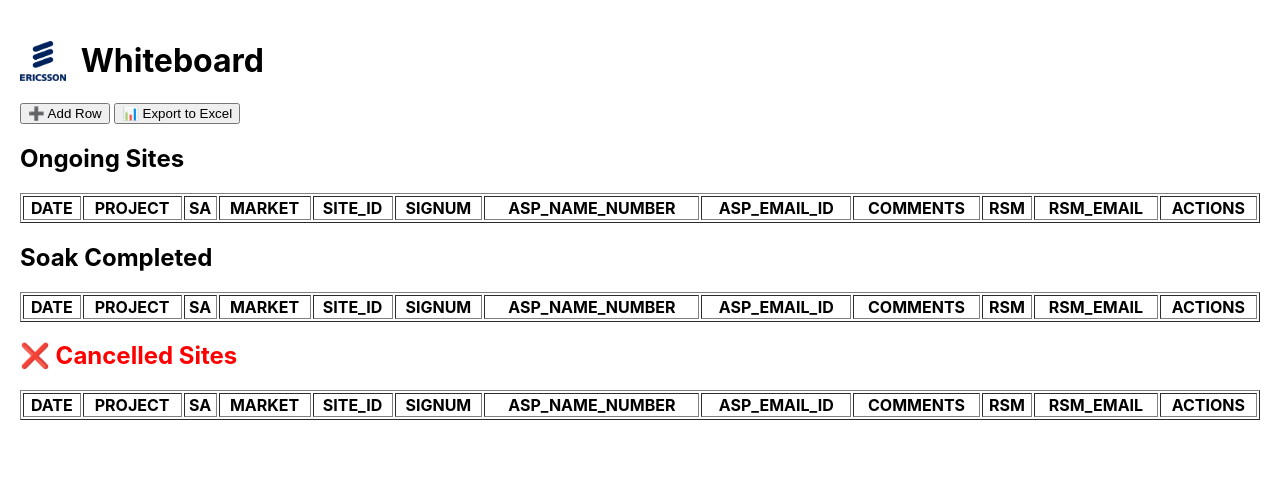
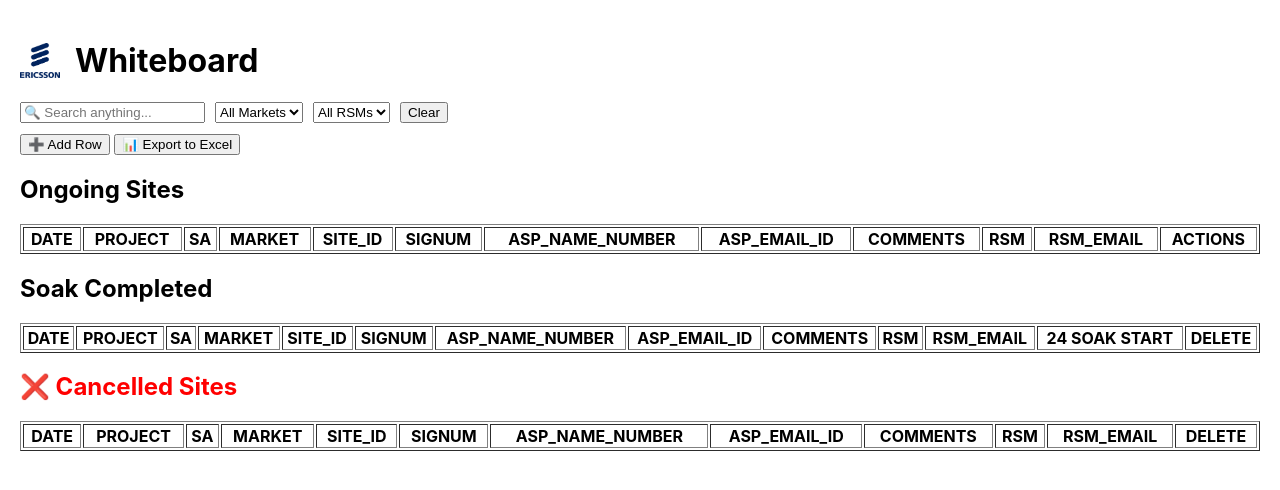
Before and after one commit to singhvivekbahadur-sudo/whiteboard-ui, a React (Create React App) app: page / in a window 1280 px wide. Shown: the top 490 px of the page. Built offline with nearby package versions, Linux system fonts and the light colour scheme.

Commit message:
Update market range logic for PNW and CAR/TN

```diff
--- a/src/App.js
+++ b/src/App.js
@@ -8,22 +8,45 @@ const EMAILJS_PUBLIC_KEY = "a1fQr9xeIiL4hJlH8";
 const TEMPLATE_SOAK = "template_tkia51p";
 const TEMPLATE_CANCEL = "template_y3pl72a";
 
-/* ================= CONSTANTS ================= */
-const DAY_24_MS = 24 * 60 * 60 * 1000;
-
 /* ================= MARKET RULES ================= */
 const MARKET_RANGES = [
+  // PNW
   { from: 0, to: 8, market: "PNW", rsm: "Jesus Ruben", email: "jesus.ruben.luna@ericsson.com" },
+  { from: 300, to: 308, market: "PNW", rsm: "Jesus Ruben", email: "jesus.ruben.luna@ericsson.com" },
+
+  // MTN
   { from: 10, to: 17, market: "MTN", rsm: "Supashya Saurav", email: "supashya.saurav@ericsson.com" },
+
+  // SW
   { from: 20, to: 27, market: "SW", rsm: "Vivek Kumar", email: "vivek.j.kumar@ericsson.com" },
+
+  // NoCal
   { from: 30, to: 38, market: "NoCal", rsm: "Jesus Ruben", email: "jesus.ruben.luna@ericsson.com" },
+
+  // SoCal
   { from: 40, to: 54, market: "SoCal", rsm: "Vivek Kumar", email: "vivek.j.kumar@ericsson.com" },
+
+  // Florida
   { from: 142, to: 151, market: "Florida", rsm: "Vivek Singh", email: "vivek.bahadur.s.singh@ericsson.com" },
+
+  // CAR / TN
   { from: 152, to: 164, market: "CAR/TN", rsm: "Vivek Singh", email: "vivek.bahadur.s.singh@ericsson.com" },
+  { from: 452, to: 464, market: "CAR/TN", rsm: "Vivek Singh", email: "vivek.bahadur.s.singh@ericsson.com" },
+  { from: 752, to: 755, market: "CAR/TN", rsm: "Vivek Singh", email: "vivek.bahadur.s.singh@ericsson.com" },
+
+  // GA / AL
   { from: 168, to: 177, market: "GA/AL", rsm: "Isaac David", email: "isaac.david.perez@ericsson.com" },
+
+  // GP
   { from: 188, to: 198, market: "GP", rsm: "Fernando Gonzalez", email: "fernando.balderrama.gonzalez@ericsson.com" },
+
+  // IL / WI
   { from: 202, to: 210, market: "IL/WI", rsm: "Irwing Perez", email: "irwing.esquivel.perez@ericsson.com" },
+
+  // KS / MO
   { from: 214, to: 219, market: "KS/MO", rsm: "Supashya Saurav", email: "supashya.saurav@ericsson.com" },
+
+  // MI / IN / KY
   { from: 224, to: 233, market: "MI/IN/KY", rsm: "Carlos Adrian", email: "carlos.adrian.melo@ericsson.com" }
 ];
 
@@ -52,7 +75,10 @@ const resolveMarket = prefix =>
 
 /* ================= EMAIL ================= */
 const sendEmail = (templateId, site) => {
-  const params = {
+  return emailjs.send(
+    EMAILJS_SERVICE_ID,
+    templateId,
+    {
       to_email: site.asp_email_id || site.rsm_email,
       date: site.date,
       project: site.project,
@@ -66,12 +92,7 @@ const sendEmail = (templateId, site) => {
       rsm: site.rsm,
       rsm_email: site.rsm_email,
       soak_start: site.soakStart || ""
-  };
-
-  return emailjs.send(
-    EMAILJS_SERVICE_ID,
-    templateId,
-    params,
+    },
     EMAILJS_PUBLIC_KEY
   );
 };
@@ -82,29 +103,41 @@ export default function App() {
   const [soak, setSoak] = useState([]);
   const [cancelled, setCancelled] = useState([]);
 
-  /* ---------- Load + AUTO CLEANUP ---------- */
+  const [search, setSearch] = useState("");
+  const [marketFilter, setMarketFilter] = useState("");
+  const [rsmFilter, setRsmFilter] = useState("");
+
+  /* ---------- Load ---------- */
   useEffect(() => {
-    const now = Date.now();
-
-    const cleanSoak = (JSON.parse(localStorage.getItem("soak")) || [])
-      .filter(r => now - r.soakStartEpoch < DAY_24_MS);
-
-    const cleanCancelled = (JSON.parse(localStorage.getItem("cancelled")) || [])
-      .filter(r => now - r.cancelledAtEpoch < DAY_24_MS);
-
     setOngoing(JSON.parse(localStorage.getItem("ongoing")) || []);
-    setSoak(cleanSoak);
-    setCancelled(cleanCancelled);
-
-    localStorage.setItem("soak", JSON.stringify(cleanSoak));
-    localStorage.setItem("cancelled", JSON.stringify(cleanCancelled));
+    setSoak(JSON.parse(localStorage.getItem("soak")) || []);
+    setCancelled(JSON.parse(localStorage.getItem("cancelled")) || []);
   }, []);
 
-  /* ---------- Persist ---------- */
+  /* ---------- Save ---------- */
   useEffect(() => localStorage.setItem("ongoing", JSON.stringify(ongoing)), [ongoing]);
   useEffect(() => localStorage.setItem("soak", JSON.stringify(soak)), [soak]);
   useEffect(() => localStorage.setItem("cancelled", JSON.stringify(cancelled)), [cancelled]);
 
+  /* ---------- Filters ---------- */
+  const applyFilters = rows =>
+    rows.filter(r => {
+      const textMatch =
+        !search ||
+        Object.values(r).some(v =>
+          v?.toString().toLowerCase().includes(search.toLowerCase())
+        );
+
+      const marketMatch = !marketFilter || r.market === marketFilter;
+      const rsmMatch = !rsmFilter || r.rsm === rsmFilter;
+
+      return textMatch && marketMatch && rsmMatch;
+    });
+
+  const markets = [...new Set([...ongoing, ...soak, ...cancelled].map(r => r.market).filter(Boolean))];
+  const rsms = [...new Set([...ongoing, ...soak, ...cancelled].map(r => r.rsm).filter(Boolean))];
+
+  /* ---------- Actions ---------- */
   const update = (index, field, value) => {
     const rows = [...ongoing];
     const row = { ...rows[index], [field]: value };
@@ -126,109 +159,131 @@ export default function App() {
   const addRow = () => setOngoing([...ongoing, { ...emptyRow }]);
 
   const moveToSoak = index => {
-    const site = {
-      ...ongoing[index],
-      soakStart: new Date().toLocaleString(),
-      soakStartEpoch: Date.now()
-    };
-
+    const site = { ...ongoing[index], soakStart: new Date().toISOString() };
     sendEmail(TEMPLATE_SOAK, site);
     setSoak([...soak, site]);
     setOngoing(ongoing.filter((_, i) => i !== index));
   };
 
   const cancelSite = index => {
-    const site = {
-      ...ongoing[index],
-      cancelledAtEpoch: Date.now()
-    };
-
+    const site = { ...ongoing[index], cancelledAt: new Date().toISOString() };
     sendEmail(TEMPLATE_CANCEL, site);
     setCancelled([...cancelled, site]);
     setOngoing(ongoing.filter((_, i) => i !== index));
   };
 
-  /* ---------- MANUAL DELETE ---------- */
-  const deleteOngoing = i => setOngoing(ongoing.filter((_, idx) => idx !== i));
-  const deleteSoak = i => setSoak(soak.filter((_, idx) => idx !== i));
-  const deleteCancelled = i => setCancelled(cancelled.filter((_, idx) => idx !== i));
+  const deleteRow = (list, setList, index) =>
+    setList(list.filter((_, i) => i !== index));
 
-  /* ================= EXCEL ================= */
+  /* ================= EXCEL EXPORT ================= */
   const exportToExcel = () => {
     const wb = XLSX.utils.book_new();
+
     const addSheet = (data, name) => {
       const ws = XLSX.utils.json_to_sheet(data);
       XLSX.utils.book_append_sheet(wb, ws, name);
     };
+
     addSheet(ongoing, "Ongoing Sites");
     addSheet(soak, "Soak Completed Sites");
     addSheet(cancelled, "Cancelled Sites");
+
     XLSX.writeFile(wb, "Whiteboard_Sites.xlsx");
   };
 
   const headers = Object.keys(emptyRow);
 
-  const renderHeader = extra =>
-    <tr>{headers.map(h => <th key={h}>{h.toUpperCase()}</th>)}{extra && <th>ACTIONS</th>}</tr>;
-
   return (
     <div style={{ padding: 20 }}>
       <div style={{ display: "flex", alignItems: "center", gap: 15 }}>
-        <img src="/ericsson.png" alt="Ericsson" style={{ height: 40 }} />
+        <img src="/ericsson.png" alt="Ericsson" height="35" />
         <h1>Whiteboard</h1>
+      </div>
+
+      <div style={{ display: "flex", gap: 10, marginBottom: 10 }}>
+        <input
+          placeholder="🔍 Search anything..."
+          value={search}
+          onChange={e => setSearch(e.target.value)}
+        />
+
+        <select value={marketFilter} onChange={e => setMarketFilter(e.target.value)}>
+          <option value="">All Markets</option>
+          {markets.map(m => <option key={m}>{m}</option>)}
+        </select>
+
+        <select value={rsmFilter} onChange={e => setRsmFilter(e.target.value)}>
+          <option value="">All RSMs</option>
+          {rsms.map(r => <option key={r}>{r}</option>)}
+        </select>
+
+        <button onClick={() => { setSearch(""); setMarketFilter(""); setRsmFilter(""); }}>
+          Clear
+        </button>
       </div>
 
       <button onClick={addRow}>➕ Add Row</button>{" "}
       <button onClick={exportToExcel}>📊 Export to Excel</button>
 
-      {/* ONGOING */}
       <h2>Ongoing Sites</h2>
       <table border="1" width="100%">
-        <thead>{renderHeader(true)}</thead>
+        <thead>
+          <tr>
+            {headers.map(h => <th key={h}>{h.toUpperCase()}</th>)}
+            <th>ACTIONS</th>
+          </tr>
+        </thead>
         <tbody>
-          {ongoing.map((r, i) => (
+          {applyFilters(ongoing).map((r, i) => (
             <tr key={i}>
               {headers.map(k => (
-                <td key={k}><input value={r[k]} onChange={e => update(i, k, e.target.value)} /></td>
+                <td key={k}>
+                  <input value={r[k]} onChange={e => update(i, k, e.target.value)} />
+                </td>
               ))}
               <td>
                 <button onClick={() => moveToSoak(i)}>➡ Soak</button>{" "}
                 <button onClick={() => cancelSite(i)}>❌ Cancel</button>{" "}
-                <button onClick={() => deleteOngoing(i)}>🗑️ Delete</button>
+                <button onClick={() => deleteRow(ongoing, setOngoing, i)}>🗑</button>
               </td>
             </tr>
           ))}
         </tbody>
       </table>
 
-      {/* SOAK */}
       <h2>Soak Completed</h2>
       <table border="1" width="100%">
-        <thead>{renderHeader(true)}</thead>
+        <thead>
+          <tr>
+            {headers.map(h => <th key={h}>{h.toUpperCase()}</th>)}
+            <th>24 SOAK START</th>
+            <th>DELETE</th>
+          </tr>
+        </thead>
         <tbody>
-          {soak.map((r, i) => (
+          {applyFilters(soak).map((r, i) => (
             <tr key={i}>
               {headers.map(k => <td key={k}><input value={r[k]} readOnly /></td>)}
-              <td>
-                <span>{r.soakStart}</span>{" "}
-                <button onClick={() => deleteSoak(i)}>🗑️ Delete</button>
-              </td>
+              <td>{new Date(r.soakStart).toLocaleString()}</td>
+              <td><button onClick={() => deleteRow(soak, setSoak, i)}>🗑</button></td>
             </tr>
           ))}
         </tbody>
       </table>
 
-      {/* CANCELLED */}
       <h2 style={{ color: "red" }}>❌ Cancelled Sites</h2>
       <table border="1" width="100%">
-        <thead>{renderHeader(true)}</thead>
+        <thead>
+          <tr>
+            {headers.map(h => <th key={h}>{h.toUpperCase()}</th>)}
+            <th>DELETE</th>
+          </tr>
+        </thead>
         <tbody>
-          {cancelled.map((r, i) => (
+          {applyFilters(cancelled).map((r, i) => (
             <tr key={i} style={{ background: "#ffd6d6" }}>
               {headers.map(k => <td key={k}><input value={r[k]} readOnly /></td>)}
-              <td>
-                <button onClick={() => deleteCancelled(i)}>🗑️ Delete</button>
-              </td>
+              <td><button onClick={() => deleteRow(cancelled, setCancelled, i)}>🗑</button></td>
             </tr>
           ))}
         </tbody>
```
Lines whose indentation alone changed are shown as unchanged.
